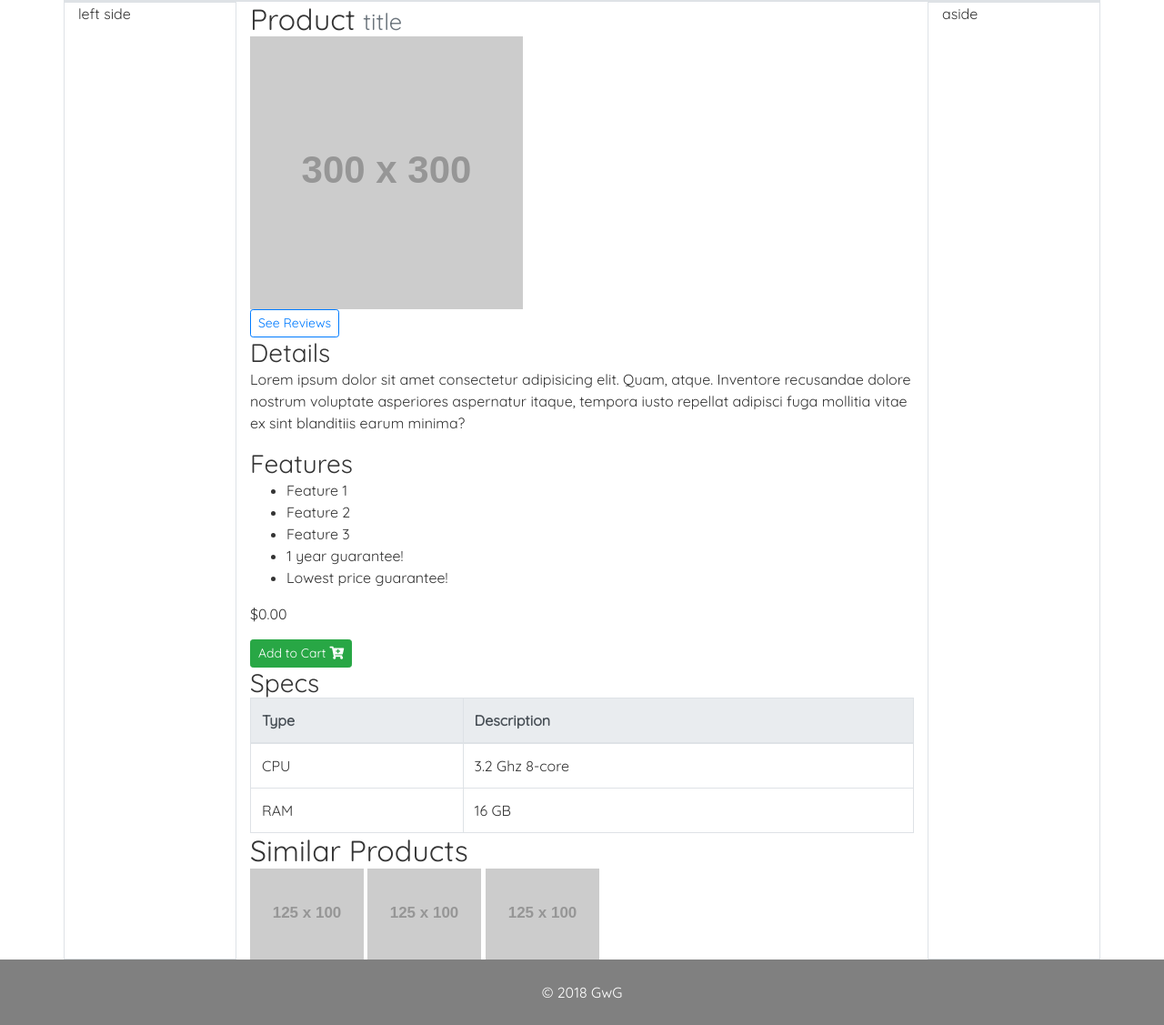
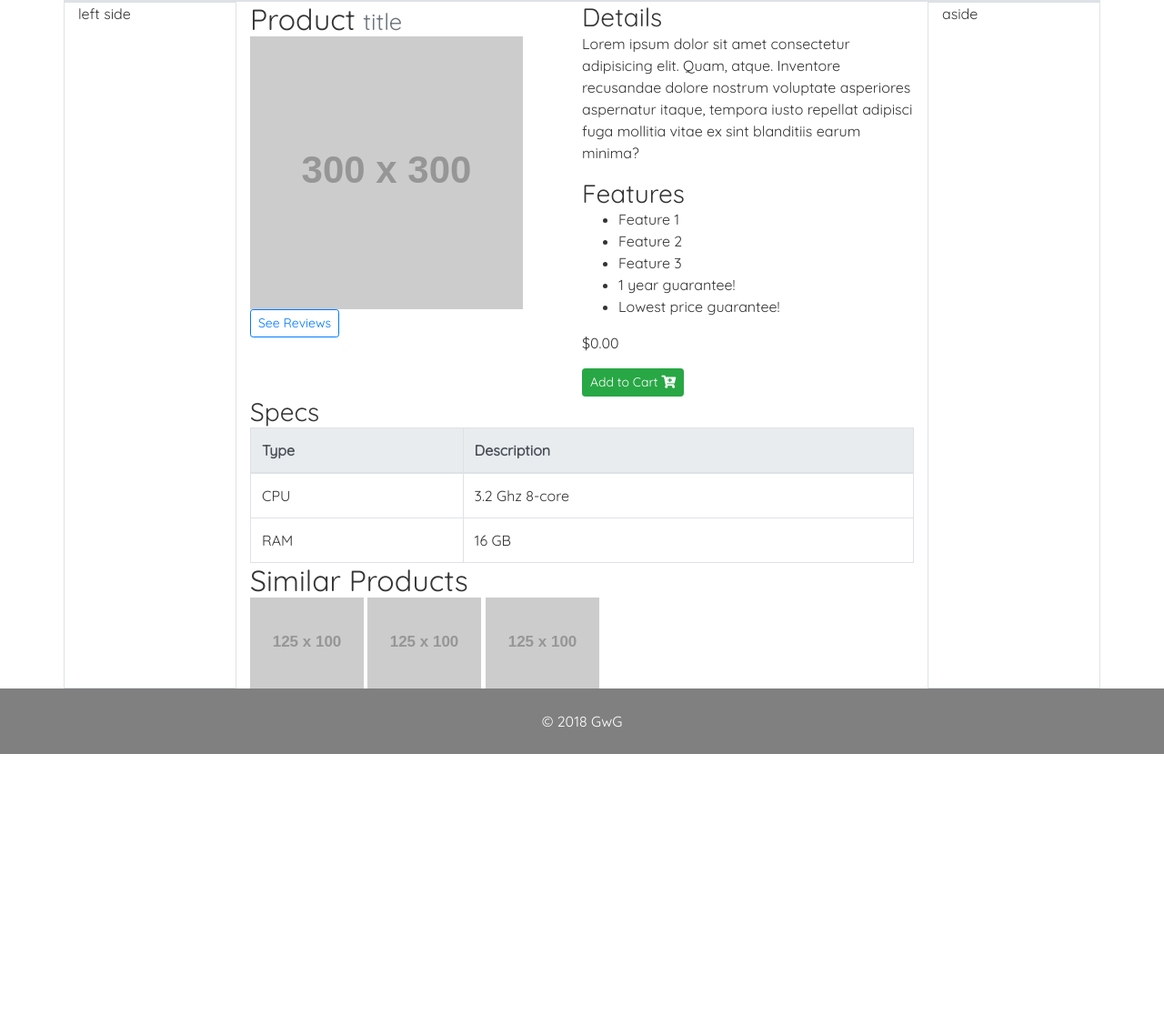
Before and after one commit to GWGweb-projectgroup/practice-project, a PHP site: page /product.html in a window 1280 px wide. Shown: the part 56-1183 px from the top of the page at 91% size. After the commit the page ends 885 px from the top, so only its background shows below. Run offline with PHP 8.4, Linux system fonts and the light colour scheme; grey boxes labelled with a size stand in for pictures from a placeholder-image service; some libraries are stand-ins or nearby versions.

Commit message:
Add grid styles to single product display

```diff
--- a/css/products.css
+++ b/css/products.css
@@ -50,3 +50,17 @@
 .table-specs {
   margin: 0;
 }
+
+.product-full {
+  display: grid;
+  grid-template-columns: 1fr 1fr;
+  grid-template-rows: repeat(4, min-max(200px));
+}
+
+.product-specs {
+  grid-area: 3 / 1 / 4 / 5;
+}
+
+.product-similar {
+  grid-area: 4 / 1 / 5 / 5;
+}
```
